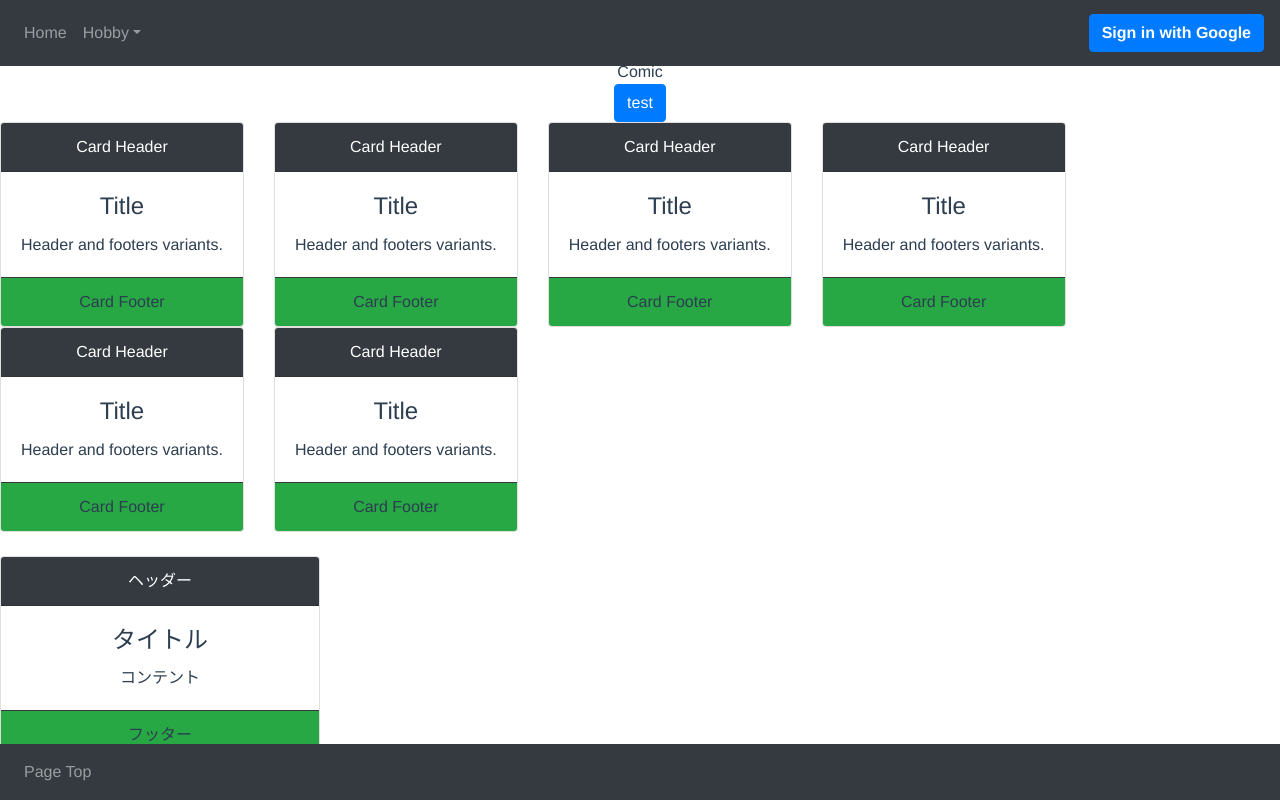
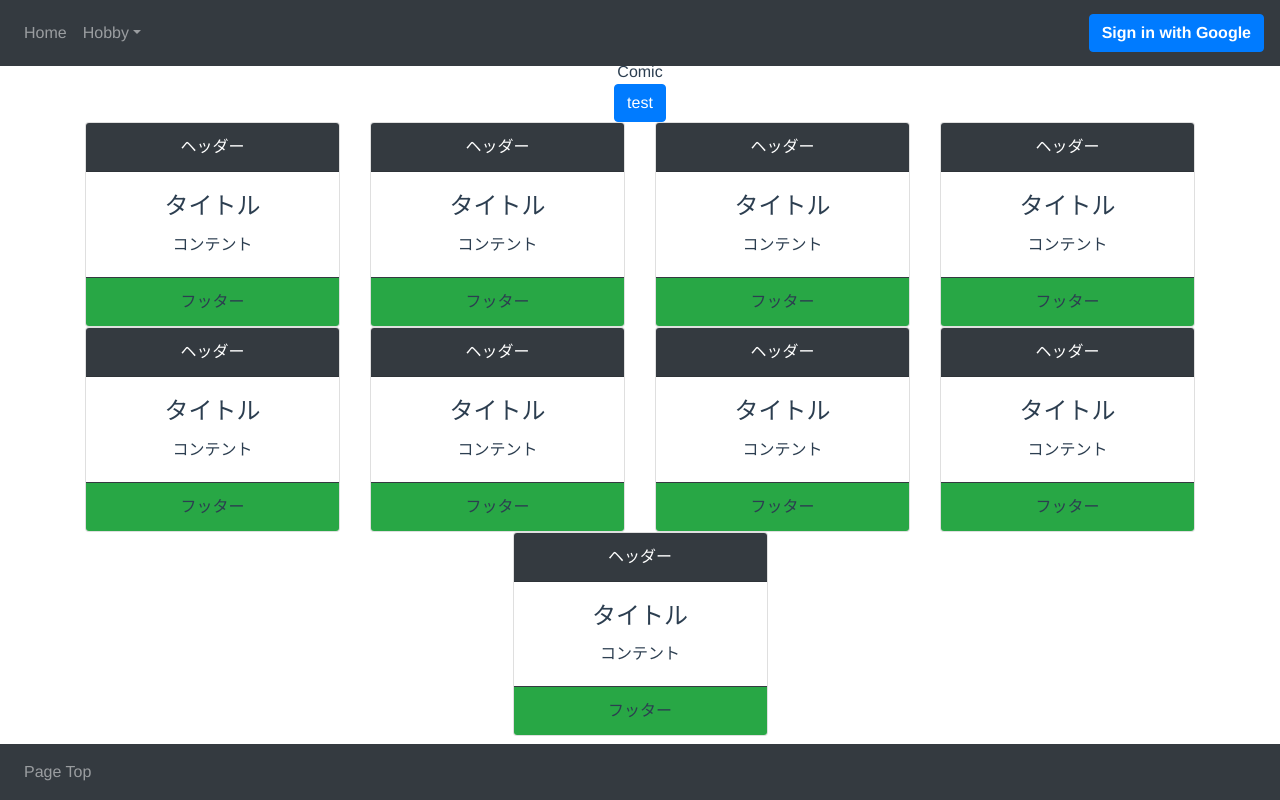
Before and after one commit to KentaMatsumura/portfolio-app, a Vue app: page /comicList in a window 1280 px wide. Built offline with nearby package versions, Linux system fonts and the light colour scheme.

Commit message:
それとないコミット

```diff
--- a/src/components/pages/ComicList.vue
+++ b/src/components/pages/ComicList.vue
@@ -2,111 +2,20 @@
   <div>
     Comic
     <br />
-    <button class="btn btn-primary">test</button>
-    <br />
-
-    <b-card-group deck>
-      <div>
-        <b-card
-          header="Card Header"
-          header-text-variant="white"
-          header-tag="header"
-          header-bg-variant="dark"
-          footer="Card Footer"
-          footer-tag="footer"
-          footer-bg-variant="success"
-          footer-border-variant="dark"
-          title="Title"
-          style="max-width: 20rem"
-        >
-          <b-card-text>Header and footers variants.</b-card-text>
-        </b-card>
-      </div>
-      <div>
-        <b-card
-          header="Card Header"
-          header-text-variant="white"
-          header-tag="header"
-          header-bg-variant="dark"
-          footer="Card Footer"
-          footer-tag="footer"
-          footer-bg-variant="success"
-          footer-border-variant="dark"
-          title="Title"
-          style="max-width: 20rem"
-        >
-          <b-card-text>Header and footers variants.</b-card-text>
-        </b-card>
-      </div>
-      <div>
-        <b-card
-          header="Card Header"
-          header-text-variant="white"
-          header-tag="header"
-          header-bg-variant="dark"
-          footer="Card Footer"
-          footer-tag="footer"
-          footer-bg-variant="success"
-          footer-border-variant="dark"
-          title="Title"
-          style="max-width: 20rem"
-        >
-          <b-card-text>Header and footers variants.</b-card-text>
-        </b-card>
-      </div>
-      <div>
-        <b-card
-          header="Card Header"
-          header-text-variant="white"
-          header-tag="header"
-          header-bg-variant="dark"
-          footer="Card Footer"
-          footer-tag="footer"
-          footer-bg-variant="success"
-          footer-border-variant="dark"
-          title="Title"
-          style="max-width: 20rem"
-        >
-          <b-card-text>Header and footers variants.</b-card-text>
-        </b-card>
-      </div>
-      <div>
-        <b-card
-          header="Card Header"
-          header-text-variant="white"
-          header-tag="header"
-          header-bg-variant="dark"
-          footer="Card Footer"
-          footer-tag="footer"
-          footer-bg-variant="success"
-          footer-border-variant="dark"
-          title="Title"
-          style="max-width: 20rem"
-        >
-          <b-card-text>Header and footers variants.</b-card-text>
-        </b-card>
-      </div>
-      <div>
-        <b-card
-          header="Card Header"
-          header-text-variant="white"
-          header-tag="header"
-          header-bg-variant="dark"
-          footer="Card Footer"
-          footer-tag="footer"
-          footer-bg-variant="success"
-          footer-border-variant="dark"
-          title="Title"
-          style="max-width: 20rem"
-        >
-          <b-card-text>Header and footers variants.</b-card-text>
-        </b-card>
-      </div>
-    </b-card-group>
-    <br />
-    <div>
-      <Card />
-    </div>
+    <button class="btn btn-primary" v-on:click="testClick">test</button>
+    <b-container>
+      <b-row align-h="center">
+        <b-col cols="3"> <Card /> </b-col>
+        <b-col cols="3"> <Card /> </b-col>
+        <b-col cols="3"> <Card /> </b-col>
+        <b-col cols="3"> <Card /> </b-col>
+        <b-col cols="3"> <Card /> </b-col>
+        <b-col cols="3"> <Card /> </b-col>
+        <b-col cols="3"> <Card /> </b-col>
+        <b-col cols="3"> <Card /> </b-col>
+        <b-col cols="3"> <Card /> </b-col>
+      </b-row>
+    </b-container>
   </div>
 </template>
 
@@ -120,6 +29,19 @@ export default defineComponent({
   components: {
     Card,
   },
+  computed: {
+    user() {
+      return this.$store.getters.user;
+    },
+    status() {
+      return this.$store.getters.status;
+    },
+  },
+  methods: {
+    testClick: function () {
+      alert(this.status ? this.user.displayName : 'Guest');
+    },
+  },
 });
 </script>
 
```
